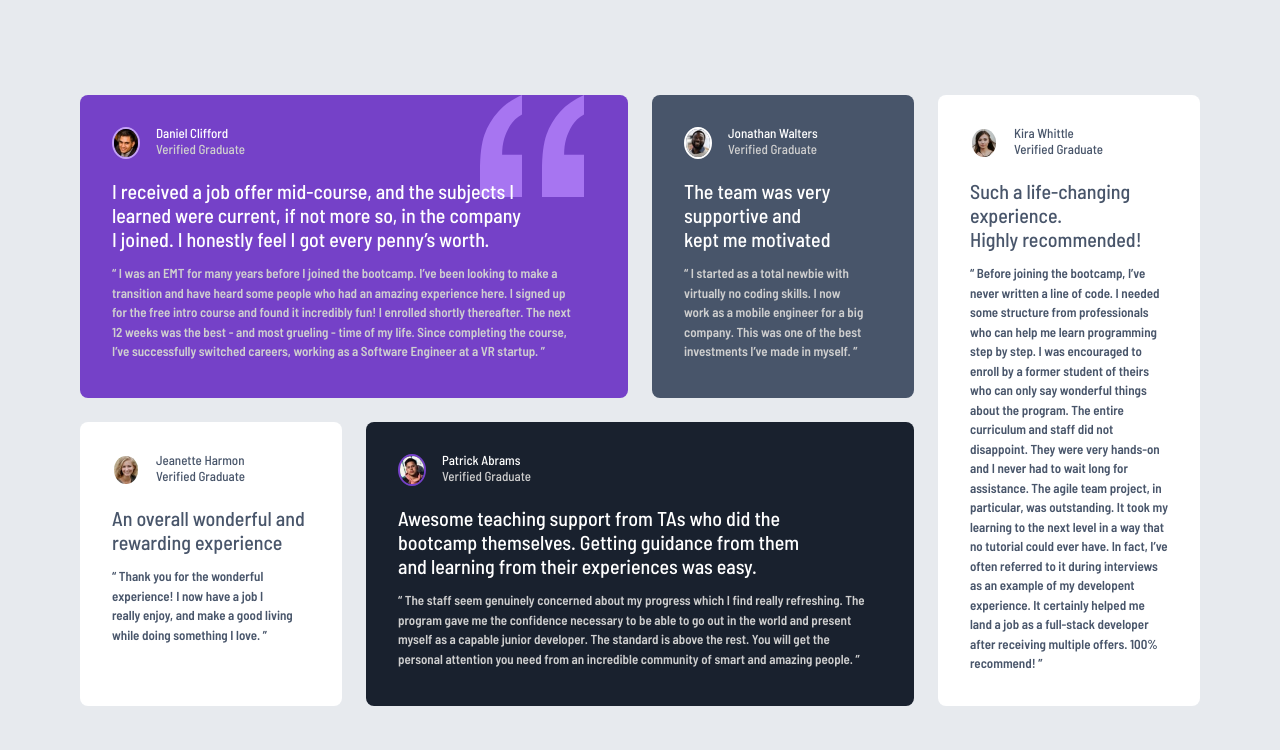
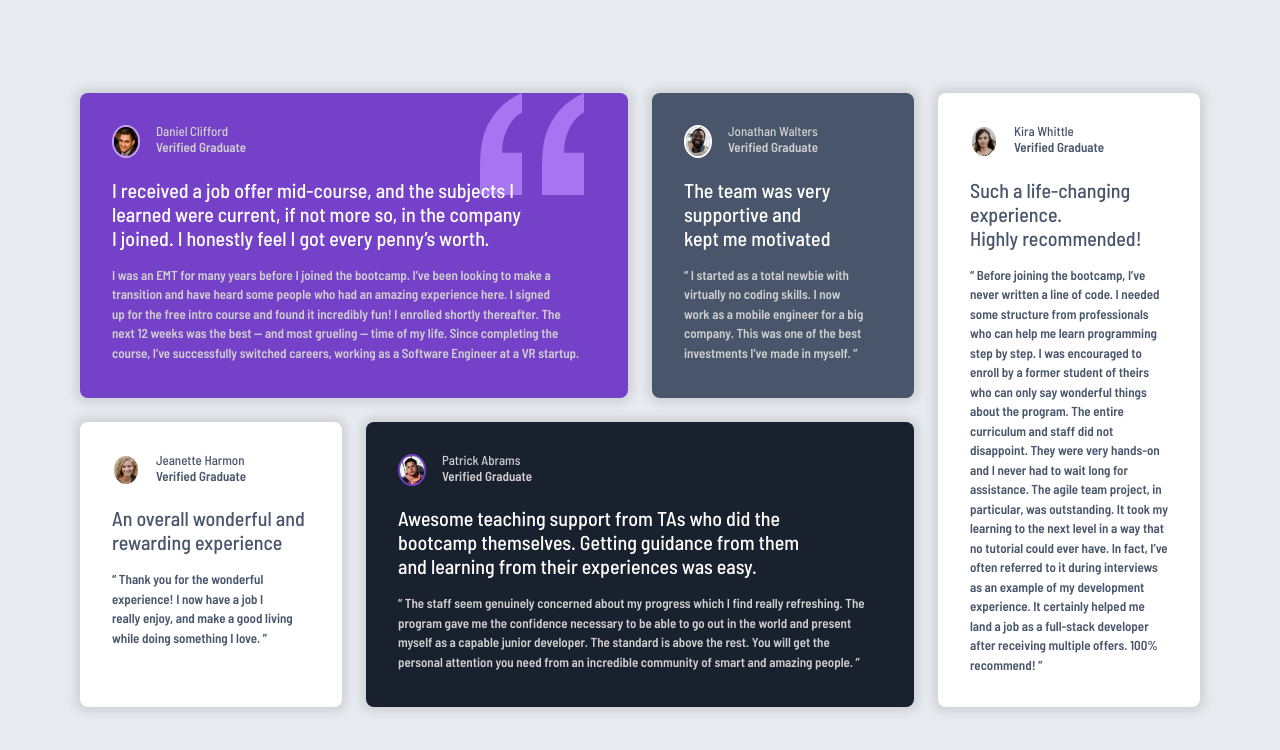
Before and after one commit to Prisca-K/testimonial-grid-fem-challenge, a website built with Vite: page index.html in a window 1280 px wide. Built offline with nearby package versions, Linux system fonts and the light colour scheme.

Commit message:
Added semantic tags and implemented BEM

```diff
--- a/index.html
+++ b/index.html
@@ -3,14 +3,14 @@
 
 <head>
   <meta charset="UTF-8">
-  <meta name="viewport"
+  <meta testimonial__name="viewport"
     content="width=device-width, initial-scale=1.0">
 
-  <meta name="author" content="Prisca Ezeh">
-  <meta name="keywords"
+  <meta testimonial__name="author" content="Prisca Ezeh">
+  <meta testimonial__name="keywords"
     content="Frontend Mentor, challenge, grid-solution">
-  <!-- <meta name="robots" content="index, follow"> -->
-  <meta name="description"
+  <!-- <meta testimonial__name="robots" content="index, follow"> -->
+  <meta testimonial__name="description"
     content="Frontend Mentor challenge grid-solution.">
 
   <link rel="preconnect"
@@ -35,190 +35,180 @@
 <body>
   <main class="testimonial-wrapper">
 
-    <div
-      class="testimonial flow quote purple-500 grid-col-span-2">
-      <div class="flex">
-        <div class="image">
+    <article
+      class="testimonial  testimonial--purple quote grid-col-span-2">
+      <header class="testimonial__header">
+        <div class="testimonial__image">
           <img src="assets/images/image-daniel.jpg"
-            width="56px" height="56px"
-            alt="Daniel Clifford">
+            width="56" height="56" alt="Daniel Clifford">
         </div>
         <div>
-          <h2 class="name">
-            Daniel Clifford
-          </h2>
-          <p class="position">Verified Graduate</p>
+          <h2 class="testimonial__name">Daniel Clifford</h2>
+          <p class="testimonial__position">Verified Graduate</p>
         </div>
-      </div>
+      </header>
 
       <p>
-        I received a job offer mid-course, and the
-        subjects I
-        learned were current, if not more so,
-        in the company I joined. I honestly feel I got
-        every penny’s
-        worth.
+        I received a job offer mid-course, and the subjects
+        I learned were current,
+        if not more so, in the company I joined. I honestly
+        feel I got every penny’s worth.
       </p>
+      <blockquote>
         <p>
-        “ I was an EMT for many years before I joined the
+          I was an EMT for many years before I joined the
           bootcamp.
-        I’ve been looking to make a
-        transition and have heard some people who had an
-        amazing
-        experience here. I signed up
-        for the free intro course and found it incredibly
-        fun! I
-        enrolled shortly thereafter.
-        The next 12 weeks was the best - and most grueling
-        - time of
-        my life. Since completing
-        the course, I’ve successfully switched careers,
-        working as a
-        Software Engineer at a VR startup. ”
+          I’ve been looking to make a transition and have
+          heard some people who had an
+          amazing experience here. I signed up for the
+          free intro course and found it
+          incredibly fun! I enrolled shortly thereafter.
+          The next 12 weeks was the best —
+          and most grueling — time of my life. Since
+          completing the course, I’ve successfully
+          switched careers, working as a Software Engineer
+          at a VR startup.
         </p>
+      </blockquote>
+    </article>
 
-    </div>
 
     <!-- dark-grey -->
-    <div class="testimonial flow grey-500">
-      <div class="flex">
-        <div class="image">
+    <article class="testimonial testimonial--grey-dark">
+      <header class="testimonial__header">
+        <div class="testimonial__image">
           <img src="assets/images/image-jonathan.jpg"
-            width="56px" height="56px"
-            alt="  Jonathan Walters">
+            width="56" height="56" alt="Jonathan Walters">
         </div>
         <div>
-          <h2 class="name">
-            Jonathan Walters
-          </h2>
-          <p class="position">Verified Graduate</p>
+          <h2 class="testimonial__name">Jonathan Walters</h2>
+          <p class="testimonial__position">Verified Graduate</p>
         </div>
-      </div>
+      </header>
 
-      <p>
-        The team was very supportive and kept me motivated
+      <p>The team was very supportive and kept me motivated
       </p>
+      <blockquote>
         <p>
           “ I started as a total newbie with virtually no
-        coding skills. I now work as a mobile engineer
-        for a big company. This was one of the best
-        investments I’ve made in myself. ”
+          coding skills.
+          I now work as a mobile engineer for a big
+          company.
+          This was one of the best investments I’ve made
+          in myself. ”
         </p>
+      </blockquote>
+    </article>
 
-    </div>
 
     <!-- white -->
-    <div class="testimonial flow white dark-text">
-      <div class="flex">
-        <div class="image">
+    <article class="testimonial testimonial--white">
+      <header class="testimonial__header">
+        <div class="testimonial__image">
           <img src="assets/images/image-jeanette.jpg"
-            width="56px" height="56px"
-            alt=" Jeanette Harmon">
+            width="56" height="56" alt="Jeanette Harmon">
         </div>
 
         <div>
-          <h2 class="name dark-text">
-            Jeanette Harmon
-          </h2>
-          <p class="position">Verified Graduate</p>
+          <h2 class="testimonial__name dark-text">Jeanette Harmon</h2>
+          <p class="testimonial__position">Verified Graduate</p>
         </div>
+      </header>
+
+      <p>An overall wonderful and rewarding experience</p>
+      <blockquote>
+        <p>
+          “ Thank you for the wonderful experience! I
+          now have a job I really enjoy,
+          and make a good living while doing something I
+          love. ”
+        </p>
+      </blockquote>
+    </article>
+
+
+    <!-- dark-blue -->
+    <article
+      class="testimonial testimonial--dark-blue grid-col-span-2">
+      <header class="testimonial__header">
+        <div class="testimonial__image">
+          <img src="assets/images/image-patrick.jpg"
+            width="56" height="56" alt="Patrick Abrams">
         </div>
+        <div>
+          <h2 class="testimonial__name">Patrick Abrams</h2>
+          <p class="testimonial__position">Verified Graduate</p>
+        </div>
+      </header>
 
       <p>
-        An overall wonderful and rewarding experience
+        Awesome teaching support from TAs who did the
+        bootcamp themselves.
+        Getting guidance from them and learning from their
+        experiences was easy.
       </p>
+      <blockquote>
         <p>
-        “ Thank you for the wonderful experience! I now
-        have a job I really enjoy, and make a good living
-        while doing something I love. ”
+          “ The staff seem genuinely concerned about my
+          progress which I find really refreshing.
+          The program gave me the confidence necessary
+          to be able to go out in the world and present
+          myself as a capable junior developer. The
+          standard is above the rest.
+          You will get the personal attention you need
+          from an incredible community of smart and
+          amazing people. ”
         </p>
+      </blockquote>
+    </article>
 
-    </div>
 
-    <!-- dark-blue -->
-    <div class="testimonial flow dark-blue grid-col-span-2">
-      <div class="flex">
-        <div class="image">
-          <img src="assets/images/image-patrick.jpg"
-            width="56px" height="56px" alt="Patrick Abrams">
+    <!--last white -->
+    <article class="testimonial testimonial--white">
+
+      <header class="testimonial__header">
+        <div class="testimonial__image">
+          <img src="assets/images/image-kira.jpg" width="56"
+            height="56" alt="Kira Whittle">
         </div>
 
         <div>
-          <h2 class="name">
-            Patrick Abrams
-          </h2>
-          <p class="position">Verified Graduate</p>
+          <h2 class="testimonial__name dark-text">Kira Whittle</h2>
+          <p class="testimonial__position">Verified Graduate</p>
         </div>
-      </div>
-
-      <p>
-
-        Awesome teaching support from TAs who did the
-        bootcamp themselves. Getting guidance from them
-        and
-        learning from their experiences was easy.
-      </p>
-      <p>
-        “ The staff seem genuinely concerned about my
-        progress which I find really refreshing. The
-        program
-        gave me the confidence necessary to be able to go
-        out in the world and present myself as a capable
-        junior developer. The standard is above the rest.
-        You will get the personal attention you need from
-        an incredible community of smart and amazing
-        people. ”
-      </p>
-
-    </div>
-
-    <!--last white -->
-    <div
-      class="testimonial flow white dark-text grid-row-span-2">
-      <div class="flex">
-        <div class="image">
-          <img src="assets/images/image-kira.jpg"
-            width="56px" height="56px" alt=" Kira Whittle">
-        </div>
-
-        <div>
-          <h2 class="name dark-text">
-            Kira Whittle
-          </h2>
-          <p class="position">Verified Graduate</p>
-        </div>
-      </div>
-
+      </header>
 
       <p>
         Such a life-changing experience. Highly
         recommended!
       </p>
+      <blockquote>
         <p>
-        “ Before joining the bootcamp, I’ve never written
-        a line of code. I needed some structure from
-        professionals who can help me learn programming
-        step by step. I was encouraged to enroll by a
-        former
-        student of theirs who can only say wonderful
-        things about the program. The entire curriculum
-        and staff
-        did not disappoint. They were very hands-on and I
-        never had to wait long for assistance. The agile
-        team
-        project, in particular, was outstanding. It took
-        my learning to the next level in a way that no
-        tutorial
-        could ever have. In fact, I’ve often referred to
-        it during interviews as an example of my
-        developent
-        experience. It certainly helped me land a job as a
-        full-stack developer after receiving multiple
-        offers.
+          “ Before joining the bootcamp, I’ve never
+          written a line of code. I needed some
+          structure from professionals who can help me
+          learn programming step by step.
+          I was encouraged to enroll by a former student
+          of theirs who can only say
+          wonderful things about the program. The entire
+          curriculum and staff did not
+          disappoint. They were very hands-on and I
+          never had to wait long for assistance.
+          The agile team project, in particular, was
+          outstanding. It took my learning to the
+          next level in a way that no tutorial could
+          ever have. In fact, I’ve often referred
+          to it during interviews as an example of my
+          development experience. It certainly
+          helped me land a job as a full-stack developer
+          after receiving multiple offers.
           100% recommend! ”
         </p>
+      </blockquote>
 
-    </div>
+    </article>
+
+
 
   </main>
 
--- a/src/scss/globals/_utils.scss
+++ b/src/scss/globals/_utils.scss
@@ -1,14 +1,12 @@
-.purple-50 {
-  background-color: var(--purple-50);
-}
-.purple-300 {
-  background-color: var(--purple-300);
-}
-.purple-500 {
+/* testimonial colors */
+.testimonial {
+  &--purple {
     background-color: var(--purple-500);
   }
-.white {
+
+  &--white {
     background-color: var(--white);
+    color: var(--grey-500);
   }
   .grey-100 {
     background-color: var(--grey-100);
@@ -16,27 +14,14 @@
   .grey-200 {
     background-color: var(--grey-200);
   }
-.grey-400 {
+  &--grey-light {
     background-color: var(--grey-400);
   }
-.grey-500 {
+  &--grey-dark {
     background-color: var(--grey-500);
   }
-.dark-blue {
+  &--dark-blue {
     background-color: var(--dark-blue);
   }
-.border-purple {
-  border: 2px solid var(--purple-500);
+
 }
-.dark-text {
-  color: var(--grey-500);
-}
-
-.flow > *:where(:not(:first-child)) {
-  margin-top: var(--flow-spacer, 1em);
-}
-
-.flex {
-  display: flex;
-  gap: var(--gap, 1rem);
-}
--- a/src/scss/style.scss
+++ b/src/scss/style.scss
@@ -1,6 +1,7 @@
 @use "globals";
 @use "sass:math";
 @use "util/" as u;
+
 .testimonial-wrapper {
   // padding-block: 1rem;
   width: min(100% - 2rem, 70rem);
@@ -34,11 +35,21 @@
 .testimonial {
   padding: 2rem;
   border-radius: 0.5rem;
-  .testimonial_header {
+  box-shadow: 0 0 10px 5px rgba(0, 0, 0, 0.10);
+  > *:where(:not(:first-child)) {
+    margin-top: var(--flow-spacer, 1em);
+  }
+
+  &__header {
     display: flex;
-    gap: 1rem;
+    gap: var(--gap, 1rem);
   }
-  .image {
+
+  &__:not(&--white) .name {
+    color: var(--white);
+  }
+
+  &__image {
     border: 2px var(--border-type, solid) var(--color, white);
     width: u.rem(math.div(56, 2));
     aspect-ratio: 1 / 1;
@@ -50,45 +61,46 @@
       border-radius: 50%;
     }
   }
-}
-.testimonial:first-child {
+
+  &:first-child {
     grid-area: one;
     --border-type: solid;
     --color: var(--purple-300);
   }
 
-.testimonial:nth-child(2) {
+  &:nth-child(2) {
     grid-area: two;
     --border-type: solid;
     --color: var(--white);
   }
 
-.testimonial:nth-child(3) {
+  &:nth-child(3) {
     grid-area: three;
   }
 
-.testimonial:nth-child(4) {
+  &:nth-child(4) {
     grid-area: four;
     --border-type: solid;
     --color: var(--purple-500);
   }
 
-.testimonial:nth-child(5) {
+  &:nth-child(5) {
     grid-area: five;
   }
 
-.testimonial.quote {
+  &.quote {
     @include u.mq(large) {
       background-image: url(../../assets/images/quote.svg);
       background-repeat: no-repeat;
       background-position: top right 10%;
     }
   }
+  &:hover {
+    transform: translateY(-0.25rem);
+    transition: all 0.3s ease;
+  }
 
-.testimonial:not(.white) .name {
+  &:not(&--white) > p:first-of-type {
     color: var(--white);
   }
-
-.testimonial:not(.white) > p:first-of-type {
-  color: var(--white);
 }
```
Lines whose indentation alone changed are shown as unchanged.
